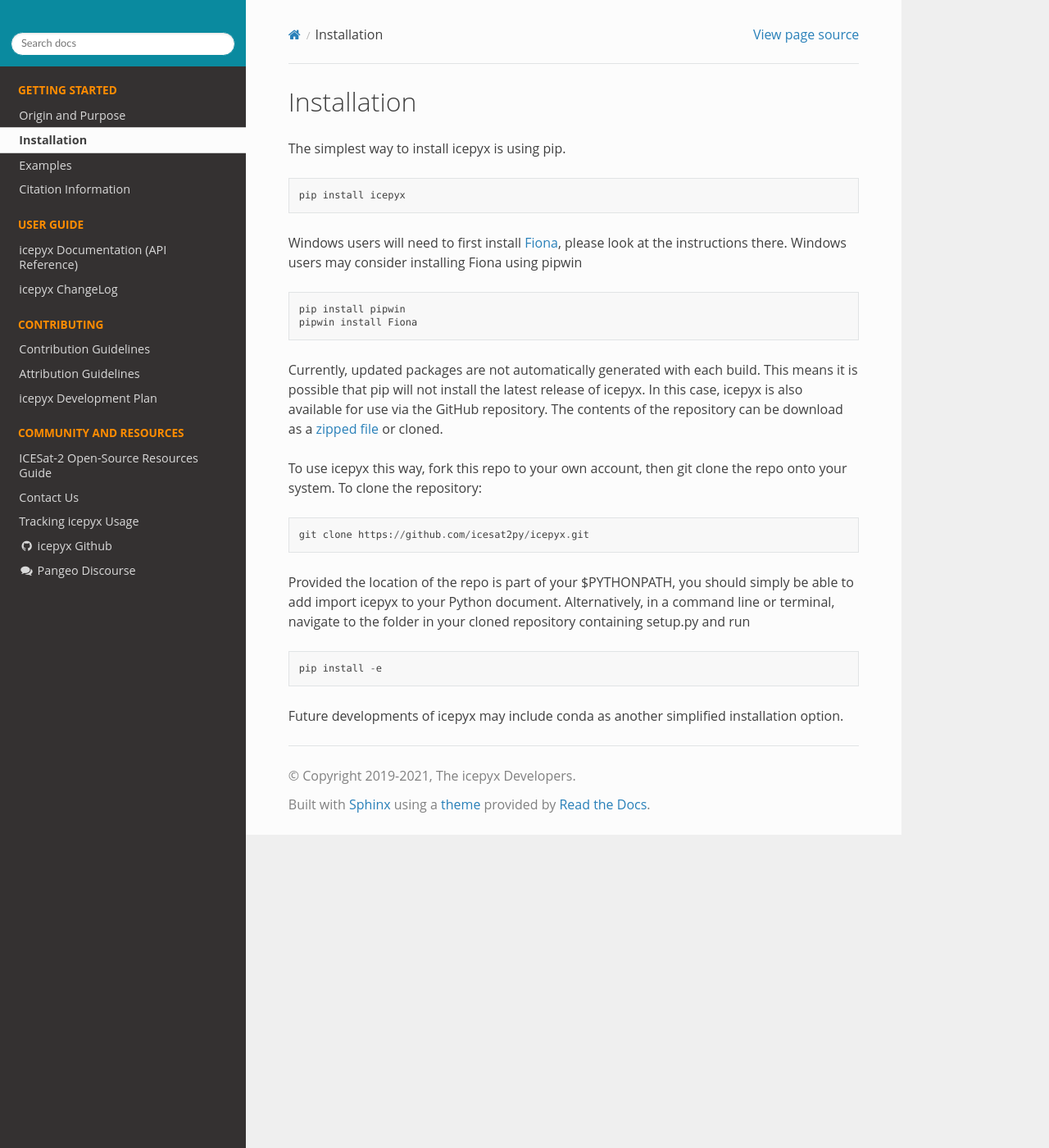
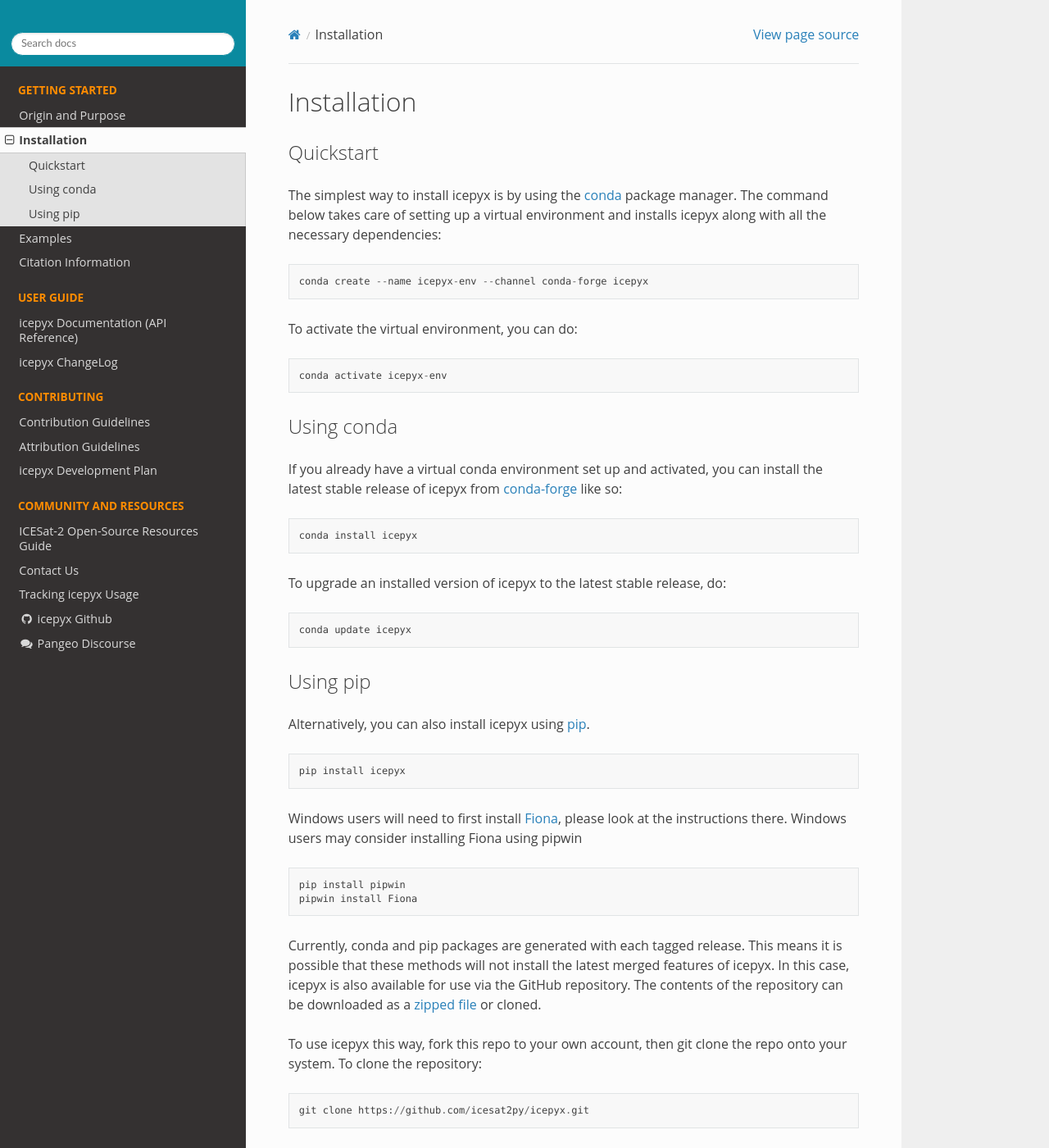
Before and after one commit to icesat2py/icepyx, a Sphinx documentation site: the page built from doc/source/getting_started/install.rst, in a window 1280 px wide and 1400 px high. Shown: the whole window at 82% size. Built offline with Sphinx 7.4.7 and the Read the Docs theme 2.0.0, drawn with Linux system fonts in a browser that asks for light colours; pages that are not in the unit, such as notebooks, are missing from menus; some of the changed text lies outside the part shown.

Commit message:
Add quick instructions for installing icepyx via conda (#187)
Adding 'Quickstart' and 'Using conda' subsections to the installation page so that users know how to install icepyx with the conda package manager. Also did some line wrapping of the 'Using pip' subsection and removed some whitespace.

Co-authored-by: Jessica Scheick <jbscheick@gmail.com>

```diff
--- a/doc/source/getting_started/install.rst
+++ b/doc/source/getting_started/install.rst
@@ -10,14 +10,48 @@
 Installation
 ============
 
-The simplest way to install icepyx is using pip.
+Quickstart
+----------
+
+The simplest way to install icepyx is by using the
+`conda <https://docs.conda.io/projects/conda/en/latest/user-guide/index.html>`__
+package manager. The command below takes care of setting up a virtual
+environment and installs icepyx along with all the necessary dependencies::
+
+    conda create --name icepyx-env --channel conda-forge icepyx
+
+To activate the virtual environment, you can do::
+
+    conda activate icepyx-env
+
+
+Using conda
+-----------
+
+If you already have a virtual conda environment set up and activated, you can
+install the latest stable release of icepyx from
+`conda-forge <https://anaconda.org/conda-forge/icepyx>`__ like so::
+
+    conda install icepyx
+
+To upgrade an installed version of icepyx to the latest stable release, do::
+
+    conda update icepyx
+
+
+
+Using pip
+---------
+
+Alternatively, you can also install icepyx using `pip <https://pip.pypa.io/en/stable/>`__.
 
 .. code-block::
 
   pip install icepyx
 
 
-Windows users will need to first install `Fiona`_, please look at the instructions there. Windows users may consider installing Fiona using pipwin
+Windows users will need to first install `Fiona`_, please look at the instructions there.
+Windows users may consider installing Fiona using pipwin
 
 .. code-block::
 
@@ -25,7 +59,10 @@
   pipwin install Fiona
 
 
-Currently, updated packages are not automatically generated with each build. This means it is possible that pip will not install the latest release of icepyx. In this case, icepyx is also available for use via the GitHub repository. The contents of the repository can be download as a `zipped file`_ or cloned.
+Currently, conda and pip packages are generated with each tagged release.
+This means it is possible that these methods will not install the latest merged features of icepyx.
+In this case, icepyx is also available for use via the GitHub repository.
+The contents of the repository can be downloaded as a `zipped file`_ or cloned.
 
 To use icepyx this way, fork this repo to your own account, then git clone the repo onto your system.
 To clone the repository:
@@ -35,12 +72,9 @@
   git clone https://github.com/icesat2py/icepyx.git
 
 
-Provided the location of the repo is part of your $PYTHONPATH, you should simply be able to add import icepyx to your Python document.
+Provided the location of the repo is part of your $PYTHONPATH, you should simply be able to add `import icepyx` to your Python document.
 Alternatively, in a command line or terminal, navigate to the folder in your cloned repository containing setup.py and run
 
 .. code-block::
 
-  pip install -e
-
-
-Future developments of icepyx may include conda as another simplified installation option.
+  pip install -e.
```
Also changed, not shown: README.rst (+8 -29 lines).
